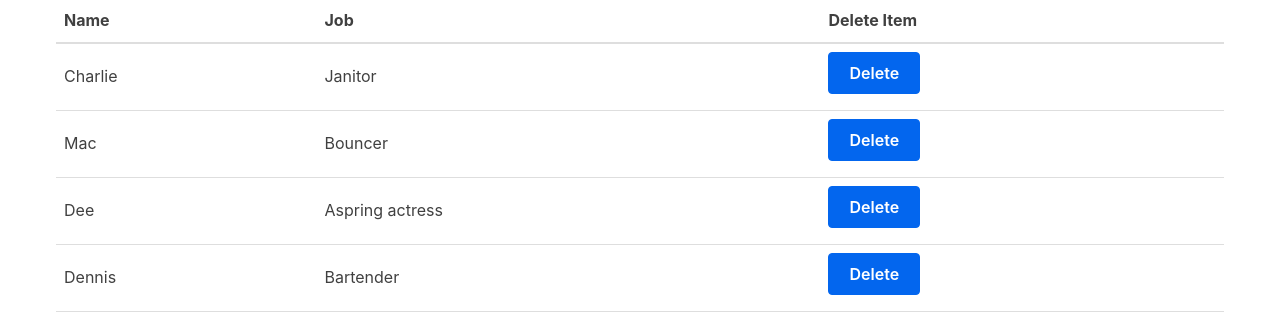
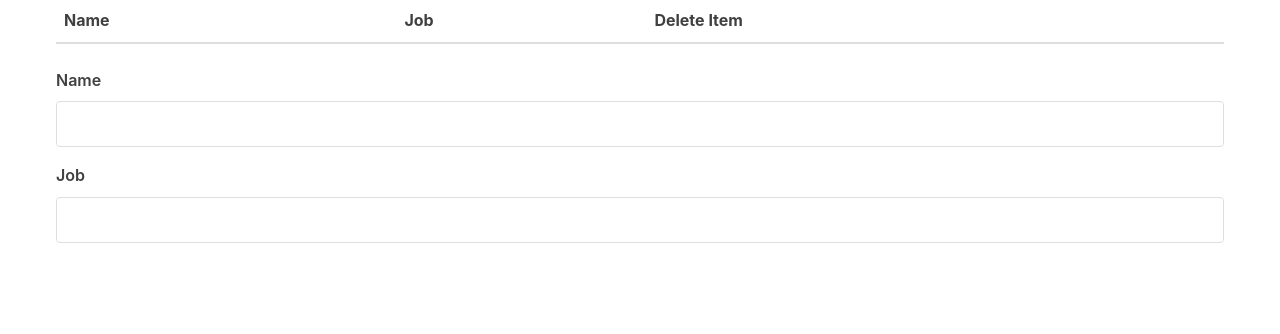
Before and after one commit to sofijadimitrijevic1/Dimitrijevic_CSC307_Exercise1A, a React (Vite) app in the folder packages/react-frontend/: page / in a window 1280 px wide. Shown: the top 334 px of the page. Built offline with nearby package versions, Linux system fonts and the light colour scheme.

Commit message:
pre laast step

```diff
--- /dev/null
+++ b/packages/react-frontend/src/Form.jsx
@@ -0,0 +1,40 @@
+// src/Form.jsx
+import React, { useState } from "react";
+
+function Form() {
+  const [person, setPerson] = useState({
+    name: "",
+    job: ""
+  });
+
+  function handleChange(event) {
+    const { name, value } = event.target;
+    if (name === "job")
+      setPerson({ name: person["name"], job: value });
+    else setPerson({ name: value, job: person["job"] });
+    }
+    return (
+        <form>
+          <label htmlFor="name">Name</label>
+          <input
+            type="text"
+            name="name"
+            id="name"
+            value={person.name}
+            onChange={handleChange}
+          />
+          <label htmlFor="job">Job</label>
+          <input
+            type="text"
+            name="job"
+            id="job"
+            value={person.job}
+            onChange={handleChange}
+          />
+        </form>
+      );
+  }
+
+
+
+export default Form;
--- a/packages/react-frontend/src/MyApp.jsx
+++ b/packages/react-frontend/src/MyApp.jsx
@@ -1,26 +1,10 @@
 // src/MyApp.jsx
 import React, { useState } from "react";
 import Table from "./Table";
+import Form from "./Form";
 
   function MyApp() {
-    const [characters, setCharacters] = useState([
-        {
-          name: "Charlie",
-          job: "Janitor"
-        },
-        {
-          name: "Mac",
-          job: "Bouncer"
-        },
-        {
-          name: "Dee",
-          job: "Aspring actress"
-        },
-        {
-          name: "Dennis",
-          job: "Bartender"
-        }
-    ]);
+    const [characters, setCharacters] = useState([]);
     function removeOneCharacter(index) {
         const updated = characters.filter((character, i) => {
           return i !== index;
@@ -33,6 +17,7 @@ import Table from "./Table";
                 characterData={characters}
                 removeCharacter={removeOneCharacter}
             />
+            <Form />
         </div>
     );
   }
```
Lines whose indentation alone changed are shown as unchanged.
